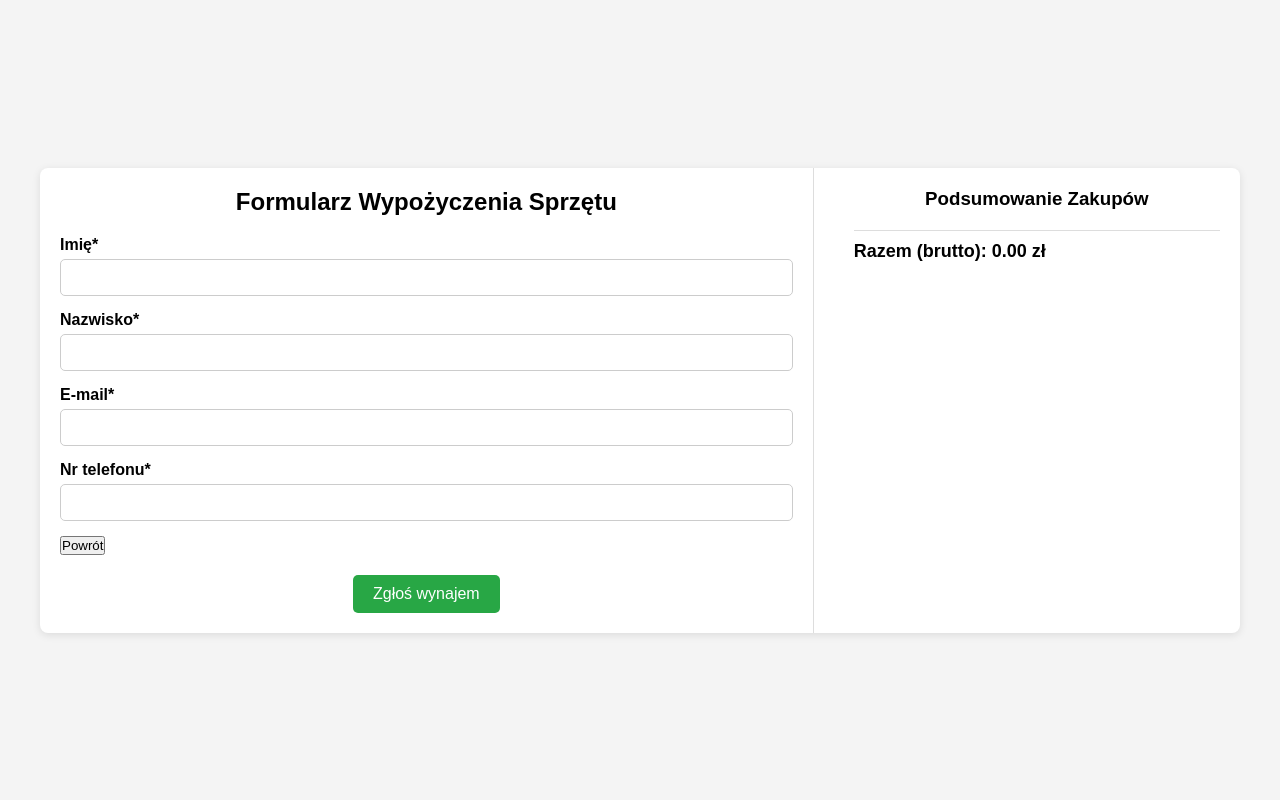
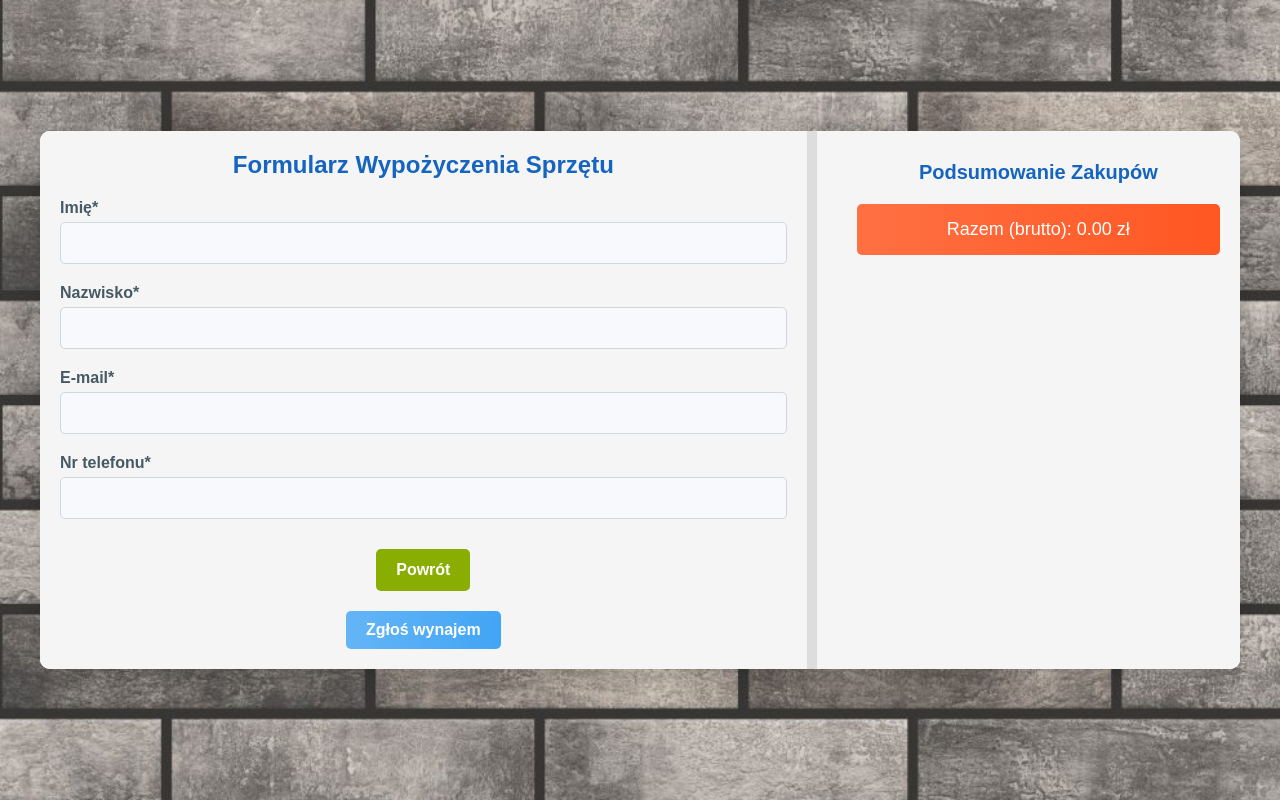
Before and after one commit to Szymon-Stefanski/Building_Rental_Store_Website, a PHP site: page /projekt_byt/Store/rentalForm.php in a window 1280 px wide. Run offline with PHP 8.4, Linux system fonts and the light colour scheme; data comes from the database, SQL or seed files in the repository; some libraries are stand-ins or nearby versions.

Commit message:
Update style_delivery.css

```diff
--- a/projekt_byt/Style/style_delivery.css
+++ b/projekt_byt/Style/style_delivery.css
@@ -13,19 +13,30 @@ body {
     align-items: center;
     min-height: 100vh;
     padding: 20px;
+
+
+    background-image: url("../Image/Icon/brickwallpaper.png");
+    background-size: cover;
+    background-position: center;s
+    background-repeat: no-repeat;
+    background-attachment: fixed;
 }
 
 .hidden {
-    display: none !important; /* Na wszelki wypadek dla wykluczenia konfliktów */
+    display: none !important;
 }
 
 .form-group {
-    transition: opacity 0.3s ease; /* Dodanie animacji dla lepszego UX */
+    transition: opacity 0.3s ease;
 }
 
 .main-container {
     width: 100%;
     max-width: 1200px;
+    background: #fff;
+    border-radius: 10px;
+    overflow: hidden;
+    box-shadow: 0 4px 20px rgba(0, 0, 0, 0.15);
 }
 
 .container {
@@ -35,6 +46,8 @@ body {
     border-radius: 8px;
     overflow: hidden;
     box-shadow: 0 2px 8px rgba(0, 0, 0, 0.1);
+    flex-wrap: wrap;
+    background-color: #f5f5f5;
 }
 
 /* Ekran początkowy wyboru opcji */
@@ -62,39 +75,174 @@ body {
 .form-container {
     flex: 2;
     padding: 20px;
-    border-right: 1px solid #ddd;
+    border-right: 10px solid #ddd;
     display: none;
+    background-color: #f5f5f5;
 }
 
-h2 {
+
+.form-container h2 {
+    font-size: 24px;
     text-align: center;
     margin-bottom: 20px;
+    color: #1565c0;
 }
 
+
 .form-group {
-    margin-bottom: 15px;
+    margin-bottom: 20px;
 }
 
 label {
     display: block;
     margin-bottom: 5px;
     font-weight: bold;
+    color: #455a64;
 }
 
 input, select, textarea {
     width: 100%;
-    padding: 10px;
-    border: 1px solid #ccc;
+    padding: 12px;
+    border: 1px solid #cfd8dc;
     border-radius: 5px;
+    font-size: 14px;
+    background-color: #f7f9fc;
+    transition: border-color 0.3s ease, background-color 0.3s ease;
+}
+
+input:focus, select:focus, textarea:focus {
+    border-color: #64b5f6;
+    background-color: #fff;
+    outline: none;
 }
 
 textarea {
     height: 80px;
 }
+/*KALENDARZ PLUGIN FLATPICKER*/
+.calendar-input-container {
+    position: relative;
+    display: inline-block;
+    width: 35%;
+}
 
-.calendar {
-    margin-bottom: 20px;
+/* Styl dla inputa z datą */
+.calendar input[type="date"] {
+    padding: 10px 40px 10px 10px;
+    border: 1px solid #ccc;
+    border-radius: 5px;
+    font-size: 16px;
+    width: 100%;
+    box-sizing: border-box;
 }
+
+/* Styl dla ikony kalendarza */
+.calendar-icon {
+    position: absolute;
+    top: 50%;
+    right: 10px;
+    transform: translateY(-50%);
+    font-size: 18px;
+    color: #007bff;
+}
+
+/* Styl dla focus */
+.calendar input[type="date"]:focus {
+    outline: none;
+    border-color: #007bff;
+    box-shadow: 0 0 4px rgba(0, 123, 255, 0.5);
+}
+
+
+/* Powiększenie całego kalendarza */
+.flatpickr-calendar {
+    font-size: 18px;
+    transform: scale(1.3);
+    transform-origin: top center;
+}
+
+/* Wybrany dzień */
+.flatpickr-day.selected {
+    background-color: #28a745;
+    color: #fff;
+}
+
+/* Dzień dzisiejszy */
+.flatpickr-day.today {
+    border: 2px solid #007bff;
+    color: #007bff;
+    font-weight: bold;
+}
+/* Hover na dniu */
+.flatpickr-day:hover {
+    background-color: #0056b3;
+    color: #fff;
+    cursor: pointer;
+}
+
+/* Nawigacja w kalendarzu (strzałki, nagłówki) */
+.flatpickr-months .flatpickr-month {
+    font-size: 20px;
+    color: #da00ff;
+}
+
+/* Zwiększenie przycisków w stopce (jeśli włączone) */
+.flatpickr-calendar .flatpickr-clear,
+.flatpickr-calendar .flatpickr-confirm {
+    padding: 10px 20px;
+    font-size: 18px;
+}
+
+/* Styl dla nazw dni tygodnia */
+.flatpickr-weekday {
+    color: #007bff;
+    font-weight: bold;
+    font-size: 16px;
+    text-transform: uppercase;
+}
+
+.flatpickr-calendar {
+    transform: translateX(20px);
+}
+
+span.flatpickr-weekday {
+    cursor: default;
+    font-size: 90%;
+    background: transparent;
+    color: rgb(38 171 55);
+    line-height: 1;
+    margin: 0;
+    text-align: center;
+    display: block;
+    -webkit-box-flex: 1;
+    -webkit-flex: 1;
+    -ms-flex: 1;
+    flex: 1;
+    font-weight: bolder
+}
+
+/* Opcjonalnie: zmiana stylu na hover */
+.flatpickr-weekday:hover {
+    color: #ff8c00;
+    text-decoration: underline;
+}
+
+.submit-button button{
+    background: linear-gradient(90deg, #64b5f6, #42a5f5);
+    border: none;
+    color: white;
+    font-size: 16px;
+    font-weight: bold;
+    padding: 12px 20px;
+    border-radius: 5px;
+    cursor: pointer;
+    transition: background 0.3s ease;
+}
+
+.submit-button button:hover{
+    background: linear-gradient(90deg, #42a5f5, #2196f3);
+}
+
 
 .submit-button {
     text-align: center;
@@ -115,21 +263,130 @@ textarea {
     background-color: #218838;
 }
 
-/* Kontener dla podsumowania */
-.summary-container {
-    flex: 1;
-    padding: 20px;
-}
-
-.summary-container h3 {
+.return-button {
     text-align: center;
     margin-bottom: 20px;
 }
 
+.return-button button {
+    background: #89ad00;
+    border: none;
+    color: white;
+    font-size: 16px;
+    font-weight: bold;
+    padding: 12px 20px;
+    border-radius: 5px;
+    cursor: pointer;
+    display: inline-flex;
+    align-items: center;
+    gap: 10px;
+    transition: background 0.3s ease;
+    margin-top: 10px;
+}
+
+.return-button button:hover {
+    background: #89ad6a;
+    transform: translateY(-2px);
+    box-shadow: 0 6px 10px rgba(0, 0, 0, 0.15);
+}
+.return-button:active {
+    transform: translateY(0);
+    box-shadow: 0 4px 6px rgba(0, 0, 0, 0.1);
+}
+
+.return-button img.button-icon {
+    width: 20px;
+    height: 20px;
+    display: inline-block;
+    filter: invert(1);
+}
+
+/* Styl dla zgody marketingowej */
+.marketing {
+    margin-top: 20px;
+    display: flex;
+    align-items: center;
+    margin-bottom: 15px;
+}
+
+#marketingConsent {
+    width: 20%;
+    color: aqua;
+}
+
+
+.consent {
+    color: #5cbf04;
+}
+
+#pickupOption{
+    width: 20%;
+}
+
+.option {
+    color: coral;
+}
+
+/* Styl dla kontenera płatności */
+.payment-methods {
+    margin-top: 30px;
+    border-top: 1px solid gray;
+    border-bottom: 1px solid gray;
+}
+
+.payment-method {
+    margin-bottom: 15px;
+    margin-top: 15px;
+    display: flex;
+    align-items: center;
+}
+
+.payment-method label {
+    font-size: 16px;
+    display: flex;
+    align-items: center;
+    justify-content: flex-start;
+}
+
+.payment-method input[type="radio"] {
+    margin-right: 10px;
+}
+
+/* Styl dla ikon płatności */
+.payment-icon {
+    width: 100px;
+    height: auto;
+    margin-right: 10px;
+    margin-left: 20px;
+}
+h3 {
+    color: #ff6600;
+    margin-top: 10px;
+}
+/* Podsumowanie */
+.summary-container {
+    flex: 1;
+    padding: 20px;
+    background: #f5f5f5;
+    border-radius: 8px;
+}
+
+.summary-container h3 {
+    font-size: 20px;
+    text-align: center;
+    margin-bottom: 15px;
+    color: #1565c0;
+}
+
 .summary-item {
     display: flex;
-    gap: 10px;
+    align-items: center;
     margin-bottom: 15px;
+    padding: 10px;
+    border: 2px solid #dde719;
+    border-radius: 5px;
+    background-color: #fafafa;
+    box-shadow: 12px 18px 4px rgba(0, 0, 0, 0.1);
 }
 
 .summary-item img {
@@ -137,6 +394,7 @@ textarea {
     height: 50px;
     object-fit: cover;
     border-radius: 5px;
+    margin-right: 10px;
 }
 
 .summary-item .details {
@@ -145,10 +403,12 @@ textarea {
 
 .summary-total {
     margin-top: 20px;
-    padding-top: 10px;
-    border-top: 1px solid #ddd;
+    padding: 15px;
+    background: linear-gradient(90deg, #ff7043, #ff5722);
+    color: white;
     font-size: 18px;
-    font-weight: bold;
+    text-align: center;
+    border-radius: 5px;
 }
 
 /* Responsywność */
```
